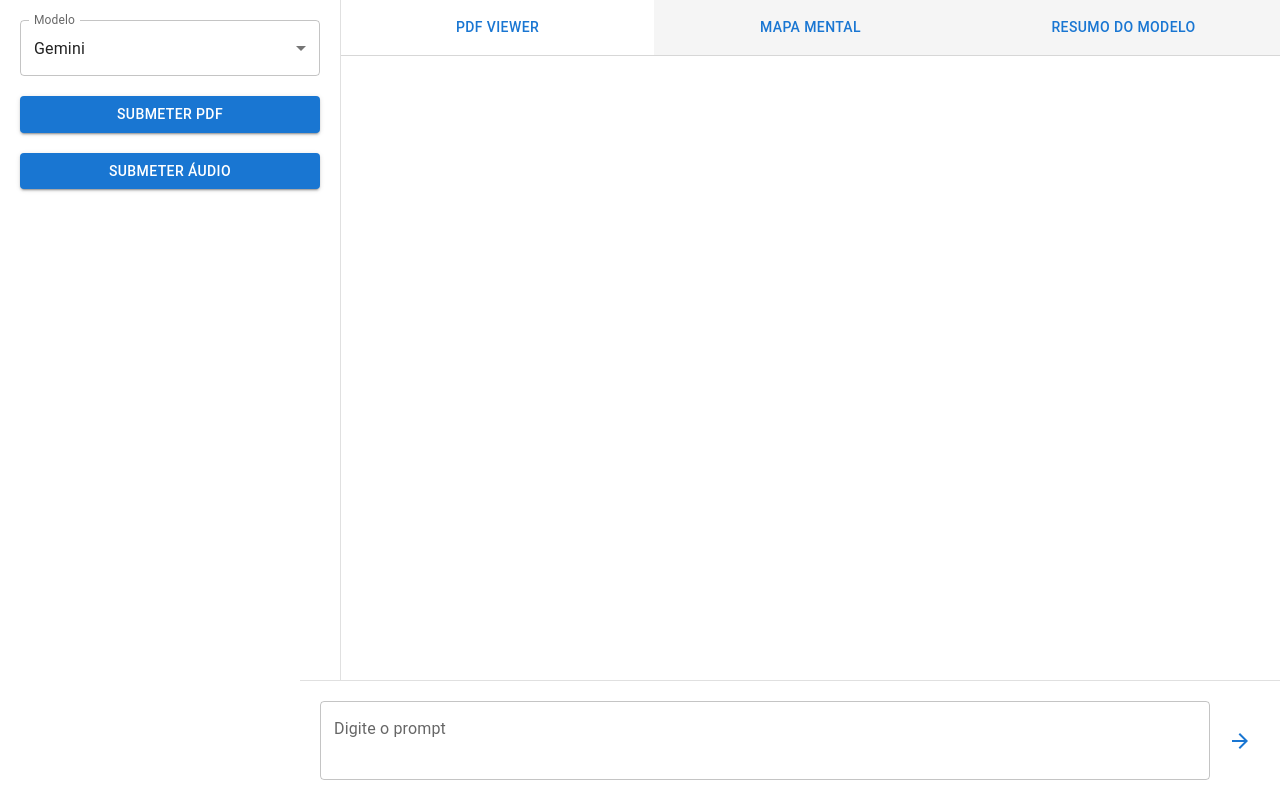
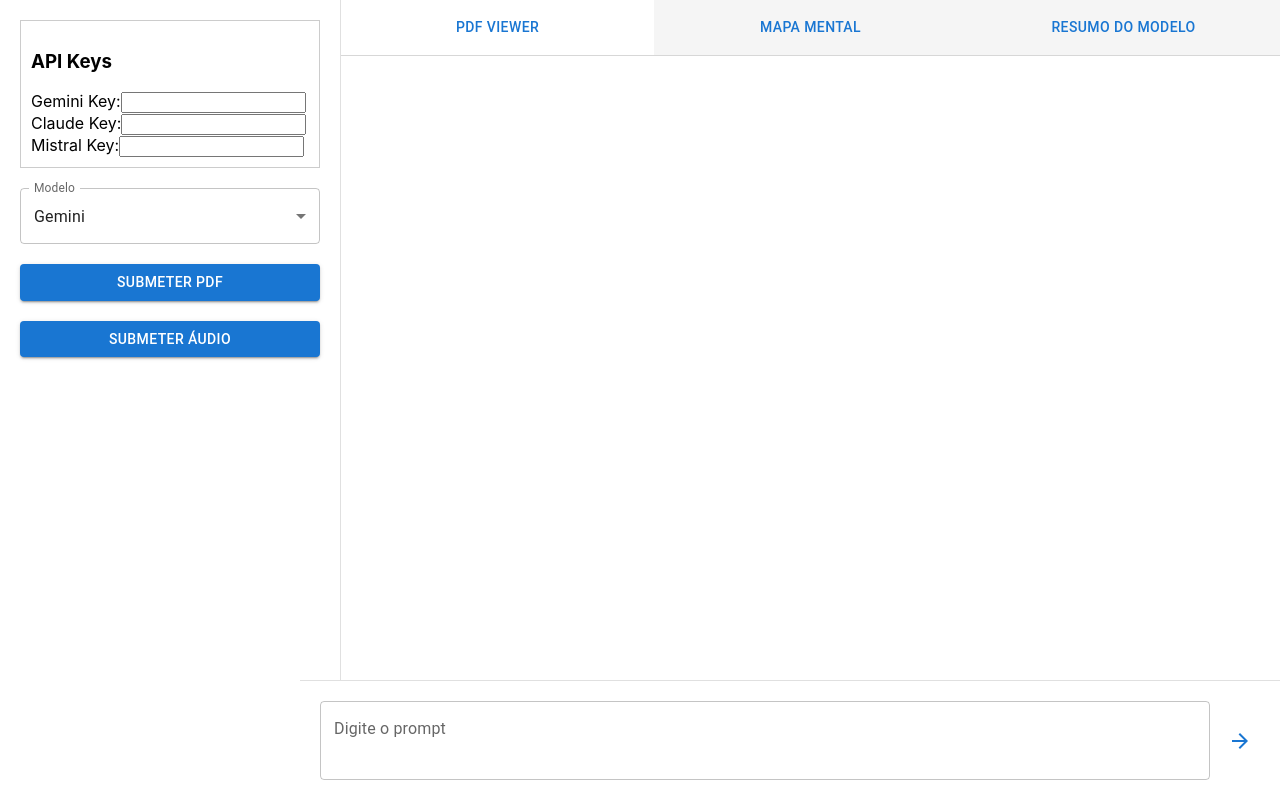
Before and after one commit to Jorge-Barbosa1/Projeto, a React (Create React App) app in the folder frontend/: page / in a window 1280 px wide. Built offline with nearby package versions, Linux system fonts and the light colour scheme.

Commit message:
Add API key management component and enhance backend API key handling

```diff
--- a/frontend/src/App.js
+++ b/frontend/src/App.js
@@ -13,6 +13,7 @@ import "@react-pdf-viewer/search/lib/styles/index.css";
 import { zoomPlugin } from "@react-pdf-viewer/zoom";
 import "@react-pdf-viewer/zoom/lib/styles/index.css";
 import { ArrowForward } from "@mui/icons-material";
+import APIKeyManager from './components/APIKeyManager';
 import {
   TextField,
   Button,
@@ -92,11 +93,20 @@ function App() {
     }
   }, [markdown, activeTab]);
 
+  const [apiKeys, setApiKeys] = useState({
+    geminiKey: localStorage.getItem('geminiKey') || '',
+    claudeKey: localStorage.getItem('claudeKey') || '',
+    mistralKey: localStorage.getItem('mistralKey') || ''
+  });
+
   const handleSubmit = async (event) => {
+
+
     event.preventDefault();
     const formData = new FormData();
     formData.append("prompt", prompt);
     formData.append("model", model);
+    formData.append("api_keys", JSON.stringify(apiKeys));
     if (pdfFile) formData.append("pdf_file", pdfFile);
     if (audioFile) formData.append("audio_file", audioFile);
 
@@ -131,6 +141,7 @@ function App() {
           flexDirection: 'column',
           gap: '20px'
         }}>
+          <APIKeyManager onKeysChange={setApiKeys} />
           <FormControl fullWidth>
             <InputLabel>Modelo</InputLabel>
             <Select
--- /dev/null
+++ b/frontend/src/components/APIKeyManager.js
@@ -0,0 +1,49 @@
+// src/components/APIKeyManager.js
+import React, { useState, useEffect } from 'react';
+
+function APIKeyManager({ onKeysChange }) {
+  const [geminiKey, setGeminiKey] = useState(localStorage.getItem('geminiKey') || '');
+  const [claudeKey, setClaudeKey] = useState(localStorage.getItem('claudeKey') || '');
+  const [mistralKey, setMistralKey] = useState(localStorage.getItem('mistralKey') || '');
+
+  // Sempre que as chaves mudarem, atualizar o localStorage e
+  // informar o componente pai (App.js) via onKeysChange:
+  useEffect(() => {
+    localStorage.setItem('geminiKey', geminiKey);
+    localStorage.setItem('claudeKey', claudeKey);
+    localStorage.setItem('mistralKey', mistralKey);
+    onKeysChange({ geminiKey, claudeKey, mistralKey });
+  }, [geminiKey, claudeKey, mistralKey, onKeysChange]);
+
+  return (
+    <div style={{ border: '1px solid #ccc', padding: '10px' }}>
+      <h3>API Keys</h3>
+      <div>
+        <label>Gemini Key:</label>
+        <input
+          type="text"
+          value={geminiKey}
+          onChange={(e) => setGeminiKey(e.target.value)}
+        />
+      </div>
+      <div>
+        <label>Claude Key:</label>
+        <input
+          type="text"
+          value={claudeKey}
+          onChange={(e) => setClaudeKey(e.target.value)}
+        />
+      </div>
+      <div>
+        <label>Mistral Key:</label>
+        <input
+          type="text"
+          value={mistralKey}
+          onChange={(e) => setMistralKey(e.target.value)}
+        />
+      </div>
+    </div>
+  );
+}
+
+export default APIKeyManager;
```
Also changed, not shown: 1 other file (tests, documents, lock files or other folders).
